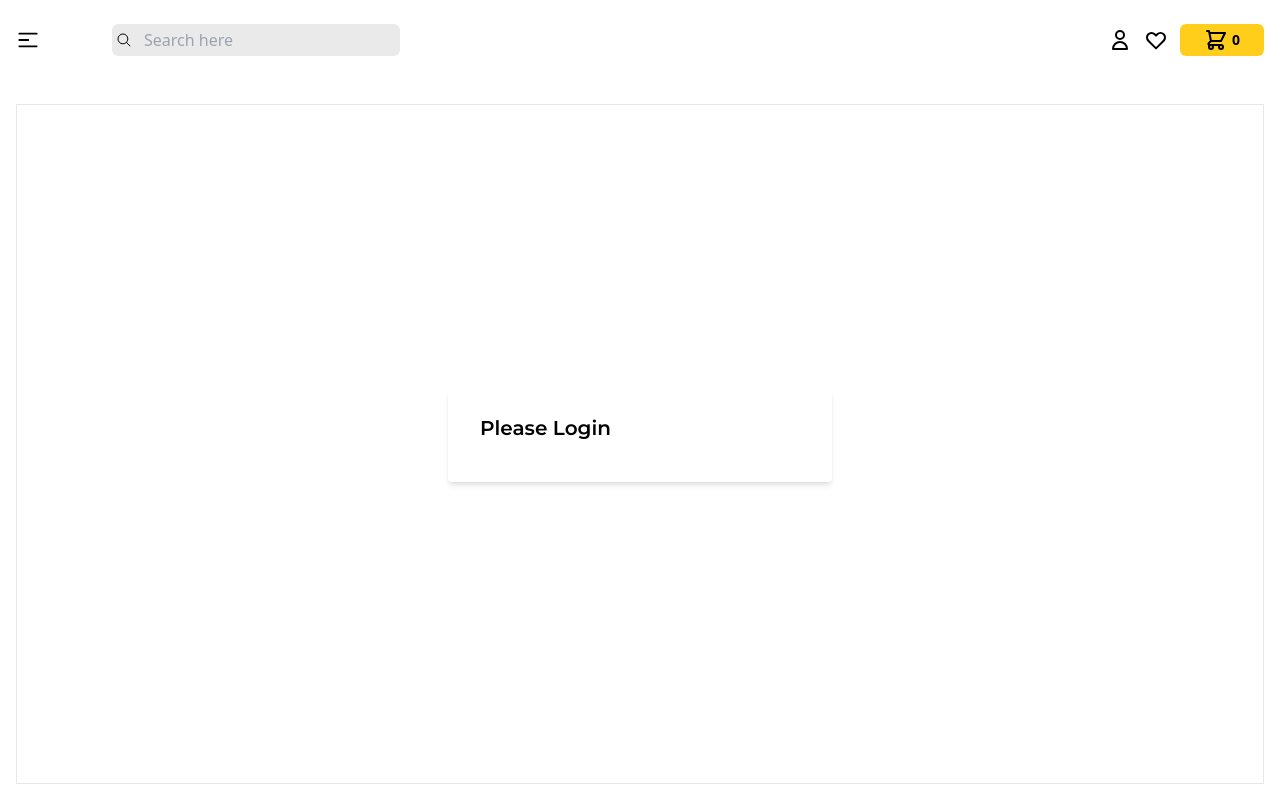
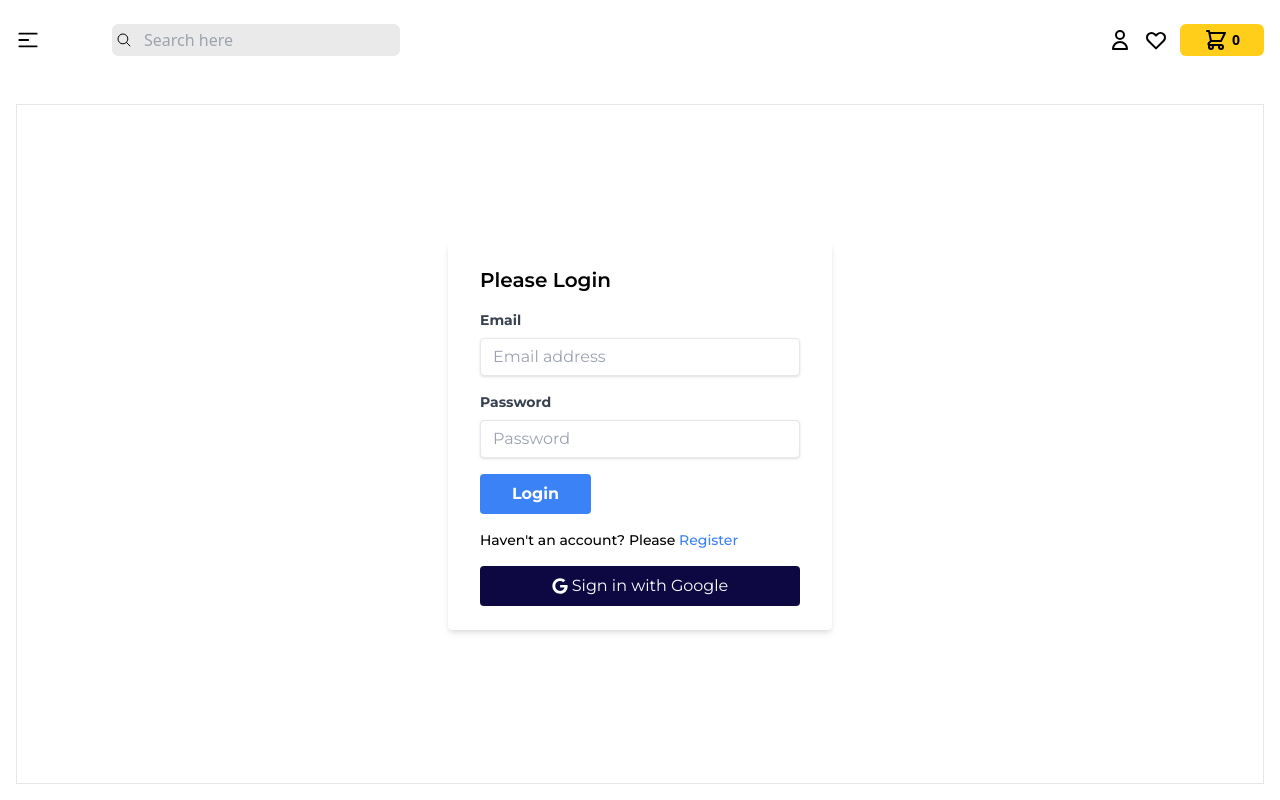
Before and after one commit to itsarasib/book-store-app-frontend, a React (Vite) app: page /login in a window 1280 px wide. Shown: the top 800 px of the page. Built offline with nearby package versions, Linux system fonts and the light colour scheme.

Commit message:
feat: login & register page(no implement db)

```diff
--- a/package.json
+++ b/package.json
@@ -12,6 +12,7 @@
   "dependencies": {
     "react": "^18.3.1",
     "react-dom": "^18.3.1",
+    "react-hook-form": "^7.53.1",
     "react-icons": "^5.3.0",
     "react-router-dom": "^6.27.0",
     "swiper": "^11.1.14"
--- a/src/components/Login.tsx
+++ b/src/components/Login.tsx
@@ -1,13 +1,93 @@
+import { useState } from "react";
+import { Link } from "react-router-dom";
+import { FaGoogle } from "react-icons/fa";
+import { useForm, SubmitHandler } from "react-hook-form";
+
+type Inputs = {
+  email: string;
+  password: string;
+};
+
 const Login = () => {
+  const [message, setMessage] = useState("");
+
+  const {
+    register,
+    handleSubmit,
+    watch,
+    formState: { errors },
+  } = useForm<Inputs>();
+  const onSubmit: SubmitHandler<Inputs> = (data) => console.log(data);
+
+  const handleGoogleSignIn = () => {
+    console.log("Google Sign In");
+  };
+
   return (
     <div className="h-[calc(100vh-120px)] border flex justify-center items-center">
       <div className="w-full max-w-sm mx-auto bg-white shadow-md rounded px-8 pt-6 pb-6 mb-4">
         <h2 className="text-xl font-semibold mb-4">Please Login</h2>
-        <form>
+        <form onSubmit={handleSubmit(onSubmit)}>
+          <div className="mb-4">
+            <label
+              className="block text-gray-700 text-sm font-bold mb-2"
+              htmlFor="email"
+            >
+              Email
+            </label>
+            <input
+              {...register("email", { required: true })}
+              type="email"
+              name="email"
+              id="email"
+              placeholder="Email address"
+              className="shadow appearance-none border rounded w-full py-2 px-3 text-gray-700 leading-tight focus:outline-none focus:shadow-outline"
+            />
+          </div>
+          <div className="mb-4">
+            <label
+              className="block text-gray-700 text-sm font-bold mb-2"
+              htmlFor="password"
+            >
+              Password
+            </label>
+            <input
+              {...register("password", { required: true })}
+              type="password"
+              name="password"
+              id="password"
+              placeholder="Password"
+              className="shadow appearance-none border rounded w-full py-2 px-3 text-gray-700 leading-tight focus:outline-none focus:shadow-outline"
+            />
+          </div>
+
+          {message && (
+            <p className="text-red-500 text-xs italic mb-3">{message}</p>
+          )}
+
           <div>
-            <label htmlFor=""></label>
+            <button className="bg-blue-500 hover:bg-blue-700 text-white font-bold py-2 px-8 rounded focus:outline-none ">
+              Login
+            </button>
           </div>
         </form>
+        <p className="align-baseline font-medium mt-4 text-sm">
+          Haven't an account? Please{" "}
+          <Link to="/register" className="text-blue-500 hover:text-blue-700">
+            Register
+          </Link>
+        </p>
+
+        {/* google sign in */}
+        <div className=" mt-4">
+          <button
+            className="flex flex-wrap gap-1 items-center justify-center bg-secondary text-white px-4 py-2 w-full rounded"
+            onClick={handleGoogleSignIn}
+          >
+            <FaGoogle className="" />
+            Sign in with Google
+          </button>
+        </div>
       </div>
     </div>
   );
--- a/src/components/Register.tsx
+++ b/src/components/Register.tsx
@@ -1,7 +1,96 @@
-import React from "react";
+import { useState } from "react";
+import { Link } from "react-router-dom";
+import { FaGoogle } from "react-icons/fa";
+import { useForm, SubmitHandler } from "react-hook-form";
+
+type Inputs = {
+  email: string;
+  password: string;
+};
 
 const Register = () => {
-  return <div>Register</div>;
+  const [message, setMessage] = useState("");
+
+  const {
+    register,
+    handleSubmit,
+    watch,
+    formState: { errors },
+  } = useForm<Inputs>();
+  const onSubmit: SubmitHandler<Inputs> = (data) => console.log(data);
+
+  const handleGoogleSignIn = () => {
+    console.log("Google Sign In");
+  };
+
+  return (
+    <div className="h-[calc(100vh-120px)] border flex justify-center items-center">
+      <div className="w-full max-w-sm mx-auto bg-white shadow-md rounded px-8 pt-6 pb-6 mb-4">
+        <h2 className="text-xl font-semibold mb-4">Register</h2>
+        <form onSubmit={handleSubmit(onSubmit)}>
+          <div className="mb-4">
+            <label
+              className="block text-gray-700 text-sm font-bold mb-2"
+              htmlFor="email"
+            >
+              Email
+            </label>
+            <input
+              {...register("email", { required: true })}
+              type="email"
+              name="email"
+              id="email"
+              placeholder="Email address"
+              className="shadow appearance-none border rounded w-full py-2 px-3 text-gray-700 leading-tight focus:outline-none focus:shadow-outline"
+            />
+          </div>
+          <div className="mb-4">
+            <label
+              className="block text-gray-700 text-sm font-bold mb-2"
+              htmlFor="password"
+            >
+              Password
+            </label>
+            <input
+              {...register("password", { required: true })}
+              type="password"
+              name="password"
+              id="password"
+              placeholder="Password"
+              className="shadow appearance-none border rounded w-full py-2 px-3 text-gray-700 leading-tight focus:outline-none focus:shadow-outline"
+            />
+          </div>
+
+          {message && (
+            <p className="text-red-500 text-xs italic mb-3">{message}</p>
+          )}
+
+          <div>
+            <button className="bg-blue-500 hover:bg-blue-700 text-white font-bold py-2 px-8 rounded focus:outline-none ">
+              Register
+            </button>
+          </div>
+        </form>
+        <p className="align-baseline font-medium mt-4 text-sm">
+          Already have an account?{" "}
+          <Link to="/login" className="text-blue-500 hover:text-blue-700">
+            Login
+          </Link>
+        </p>
+
+        {/* google sign in */}
+        <div className=" mt-4">
+          <button
+            className="flex flex-wrap gap-1 items-center justify-center bg-secondary text-white px-4 py-2 w-full rounded"
+            onClick={handleGoogleSignIn}
+          >
+            <FaGoogle className="" />
+            Sign in with Google
+          </button>
+        </div>
+      </div>
+    </div>
+  );
 };
 
 export default Register;
```
Also changed, not shown: 1 other file (tests, documents, lock files or other folders).
